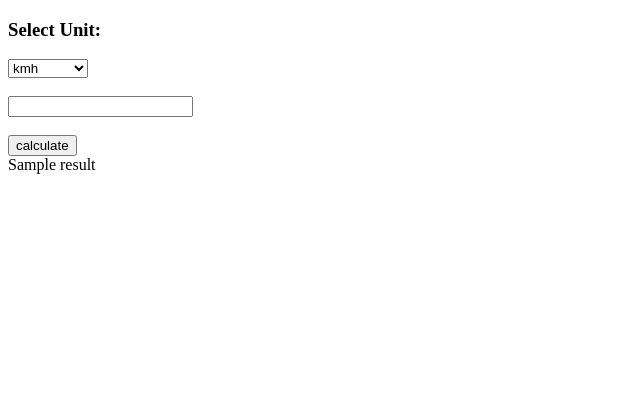
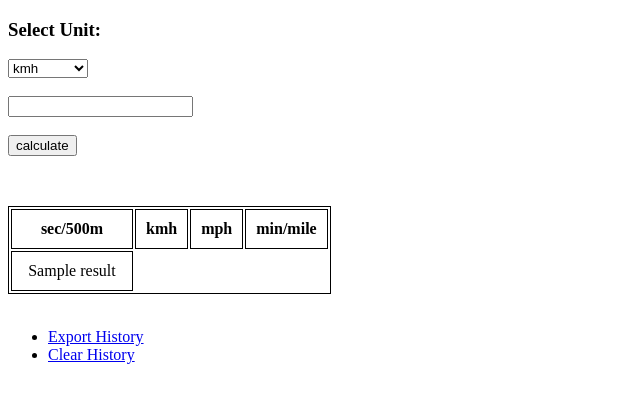
Before and after one commit to hannaj06/split-converter, a Python web app: template templates/home.html in a window 1280 px wide. Shown: the top 403 px of the page, without its empty margins (0-640 px from the left). Run offline with Jinja, Linux system fonts and the light colour scheme; the template is opened without the code that fills it: most values are stand-ins (such as "Sample title", 1, 10 or a date in 2020).

Commit message:
added webapp

```diff
--- /dev/null
+++ b/static/split_converter.txt
@@ -0,0 +1,4 @@
+split converter historcal data
+
+mm-dd-yy - hh:mm.ss | [min/500m, kmh, mph, min/mile]
+------------------------------------------------------------
--- a/templates/home.html
+++ b/templates/home.html
@@ -3,6 +3,22 @@
 <head>
 <script src="https://ajax.googleapis.com/ajax/libs/jquery/1.12.0/jquery.min.js"></script>
 <title>split-converter</title>
+<style>
+table, th, td {
+	border: 1px solid black;
+}
+
+th, td {
+	padding: 10px;
+}
+
+td {
+	width: 100px;
+	text-align: center;
+}
+
+
+</style>
 </head>
 
 <body>
@@ -40,13 +56,24 @@ $(document).ready(function(){
 
 </form>
 
+<div style="height: 50px;"></div>
+<table>
+	<tr>
+		<th>sec/500m</th>
+		<th>kmh</th>
+		<th>mph</th>
+		<th>min/mile</th>
+	</tr>
+	<tr>
+{% for i in results %}
+	<td>{{ i }}</td>
+{% endfor %}
+	</tr>
+</table>
 
-{% for i in results %}
-
-	{{ i }}
-
-{% endfor %}
-
-
+<br>
+<ul>
+<li><a href="/export" target="_blank">Export History</a></li>
+<li><a href="/clear_db">Clear History</a></li>
 </body>
 </html>
```
Also changed, not shown: web_app.py (+40 -0 lines), split_converter.db.
